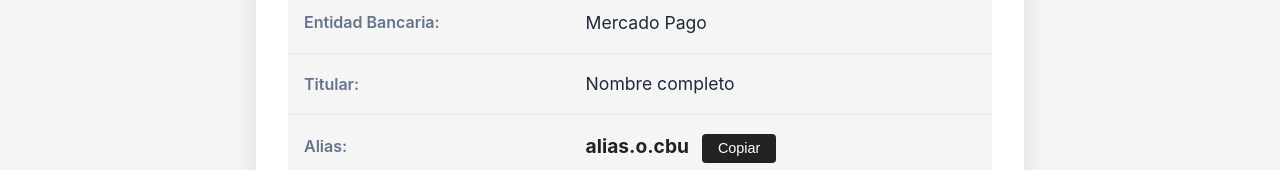
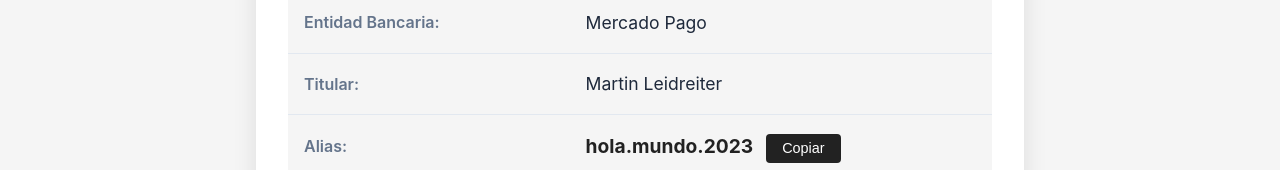
Before and after one commit to Leidreiter/holamundostore, a plain HTML site: page gracias.html in a window 1280 px wide. Shown: the part 782-952 px from the top of the page. Drawn offline with Linux system fonts and the light colour scheme.

Commit message:
cambio gracias.html

```diff
--- a/gracias.html
+++ b/gracias.html
@@ -54,12 +54,12 @@
                         </tr>
                         <tr>
                             <td class="table-label">Titular:</td>
-                            <td class="table-value">Nombre completo</td>
+                            <td class="table-value">Martin Leidreiter</td>
                         </tr>
                         <tr>
                             <td class="table-label">Alias:</td>
                             <td class="table-value">
-                                <strong class="alias-highlight">alias.o.cbu</strong>
+                                <strong class="alias-highlight">hola.mundo.2023</strong>
                                 <button class="copy-btn" onclick="copiarAlias()" aria-label="Copiar alias">
                                     Copiar
                                 </button>
```
